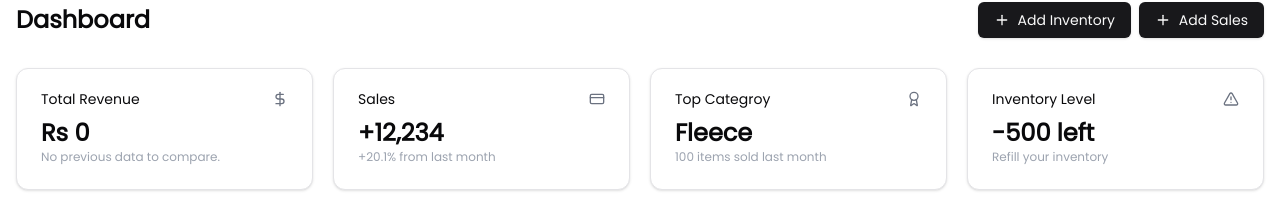
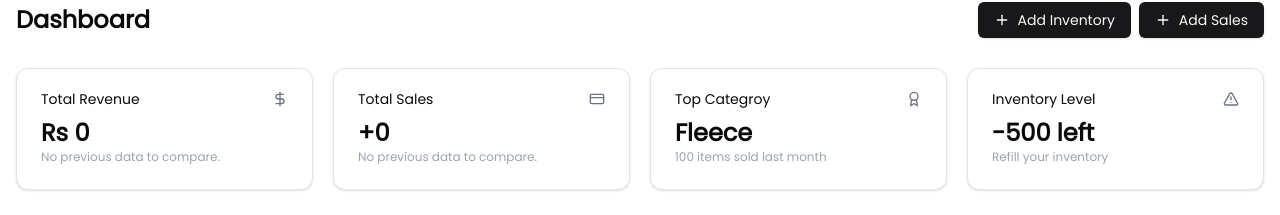
Before and after one commit to mmaazkhanhere/bin-imtiaz, a Next.js app: page / in a window 1280 px wide. Shown: the part 104-319 px from the top of the page. Built offline with nearby package versions, Linux system fonts and the light colour scheme; no server answers.

Commit message:
metrics total sales made dynamic

```diff
--- /dev/null
+++ b/app/api/monthly-sales/route.ts
@@ -0,0 +1,41 @@
+import { NextResponse, NextRequest } from "next/server";
+import prismadb from "@/lib/prismadb";
+import { auth } from "@clerk/nextjs/server";
+import { isAdmin } from "@/helpers/user-check";
+
+export const GET = async () => {
+  const { userId } = auth();
+  const authorized = isAdmin(userId as string);
+
+  try {
+    if (!userId || !authorized) {
+      return new NextResponse("Unauthorized", { status: 401 });
+    }
+
+    const monthlySales = await prismadb.monthlyMetrics.findMany({
+      orderBy: {
+        month: "desc",
+      },
+      take: 2,
+    });
+
+    if (monthlySales.length === 0) {
+      return NextResponse.json({
+        currentSales: 0,
+        previousSales: 0,
+      });
+    }
+
+    const currentSales = monthlySales[0].totalSales;
+    const previousSales =
+      monthlySales.length > 1 ? monthlySales[1].totalSales : 0;
+
+    return NextResponse.json({
+      currentSales,
+      previousSales,
+    });
+  } catch (error) {
+    console.log("[METRICS_ERROR]", error);
+    return new NextResponse("Internal Error", { status: 500 });
+  }
+};
--- a/components/dashboard/metrics/metrics.tsx
+++ b/components/dashboard/metrics/metrics.tsx
@@ -10,11 +10,7 @@ const Metrics = () => {
     <div className="grid grid-cols-4 gap-5 w-full">
       <TotalRevenueMetrics heading="Total Revenue" />
 
-      <TotalSalesMetrics
-        heading="Sales"
-        sales="12,234"
-        description="+20.1% from last month"
-      />
+      <TotalSalesMetrics heading="Total Sales" />
 
       <TopCategoryMetrics
         heading="Top Categroy"
--- a/components/dashboard/metrics/total-revenue-metrics.tsx
+++ b/components/dashboard/metrics/total-revenue-metrics.tsx
@@ -6,7 +6,7 @@ import axios from "axios";
 import { Skeleton } from "@/components/ui/skeleton";
 import { Card, CardContent } from "@/components/ui/card";
 
-import { calculateRevenuePercentageChange } from "@/helpers/calculateRevenuePercentageChange";
+import { calculatePercentageChange } from "@/helpers/calculatePercentageChange";
 
 import { DollarSign } from "lucide-react";
 
@@ -29,7 +29,7 @@ const TotalRevenueMetrics = ({ heading }: Props) => {
         setCurrentRevenue(currentRevenue);
         setPreviousRevenue(previousRevenue);
 
-        const change = calculateRevenuePercentageChange(
+        const change = calculatePercentageChange(
           currentRevenue,
           previousRevenue
         );
--- a/components/dashboard/metrics/total-sales.tsx
+++ b/components/dashboard/metrics/total-sales.tsx
@@ -1,35 +1,94 @@
-import React from 'react'
-import { CreditCard } from 'lucide-react';
+"use client";
 
-import {
-    Card,
-    CardContent,
+import React, { useState, useEffect } from "react";
+import axios from "axios";
 
-  } from "@/components/ui/card"
+import { Skeleton } from "@/components/ui/skeleton";
+import { Card, CardContent } from "@/components/ui/card";
 
+import { calculatePercentageChange } from "@/helpers/calculatePercentageChange";
 
+import { CreditCard } from "lucide-react";
 
 type Props = {
   heading: string;
-    sales: string;
-    description: string;
+};
+
+const TotalSalesMetrics = ({ heading }: Props) => {
+  const [currentSales, setCurrentSales] = useState<number>(0);
+  const [previousSales, setPreviousSales] = useState<number>(0);
+  const [percentageChange, setPercentageChange] = useState<number | null>(null);
+  const [loading, setLoading] = useState<boolean>(true);
+
+  useEffect(() => {
+    const fetchRevenueData = async () => {
+      try {
+        const response = await axios.get("/api/monthly-sales");
+        const { currentSales, previousSales } = response.data;
+
+        setCurrentSales(currentSales);
+        setPreviousSales(previousSales);
+
+        const change = calculatePercentageChange(currentSales, previousSales);
+        setPercentageChange(change);
+      } catch (err) {
+        console.error("Error fetching revenue data:", err);
+      } finally {
+        setLoading(false);
+      }
+    };
+
+    fetchRevenueData();
+  }, []);
+
+  if (loading) {
+    return (
+      <Card>
+        <CardContent>
+          <div className="flex flex-col items-center justify-center mt-5 gap-y-4">
+            <Skeleton className="h-4 w-full" />
+            <Skeleton className="h-4 w-full" />
+          </div>
+        </CardContent>
+      </Card>
+    );
   }
 
-const TotalSalesMetrics = ({heading, sales, description}: Props) => {
+  const isPositive = percentageChange !== null && percentageChange >= 0;
+  const changeColor = isPositive ? "text-green-500" : "text-red-500";
+  const changeSign = isPositive ? "+" : "";
+
   return (
     <Card>
       <CardContent>
         <div className="flex flex-col items-start justify-center w-full mt-5">
-                <div className='flex items-center justify-between w-full'>
-                    <h2 className='text-sm font-medium'>{heading}</h2>
-                    <CreditCard className='text-gray-500 w-4 h-4' />
+          <div className="flex items-center justify-between w-full">
+            <h2 className="text-sm font-medium">{heading}</h2>
+            <CreditCard className="text-gray-500 w-4 h-4" />
           </div>
-                <p className='text-2xl font-bold mt-2'>+{sales}</p>
-                <p className='text-gray-400 text-xs'>{description}</p>
+          {percentageChange == null ? (
+            <p className="text-2xl font-bold mt-2">+{currentSales}</p>
+          ) : (
+            <p className="text-2xl font-bold mt-2">
+              {changeSign}
+              {currentSales}
+            </p>
+          )}
+
+          {percentageChange !== null ? (
+            <p className={`text-xs ${changeColor}`}>
+              {changeSign}
+              {percentageChange.toFixed(2)}% from last month
+            </p>
+          ) : (
+            <p className="text-xs text-gray-400">
+              No previous data to compare.
+            </p>
+          )}
         </div>
       </CardContent>
     </Card>
-  )
-}
+  );
+};
 
-export default TotalSalesMetrics
+export default TotalSalesMetrics;
--- a/helpers/calculateRevenuePercentageChange.ts
+++ b/helpers/calculatePercentageChange.ts
@@ -1,4 +1,4 @@
-export function calculateRevenuePercentageChange(
+export function calculatePercentageChange(
   current: number,
   previous: number
 ): number | null {
```
Lines whose indentation alone changed are shown as unchanged.
